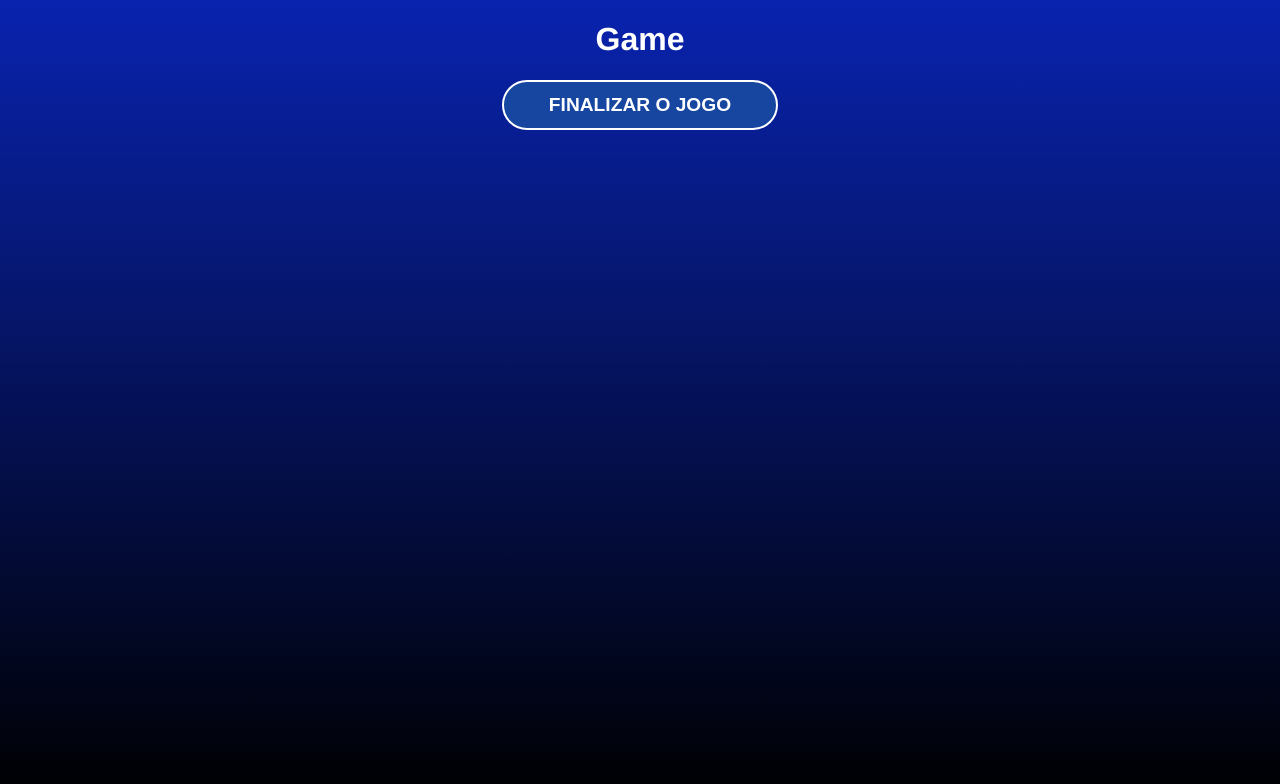
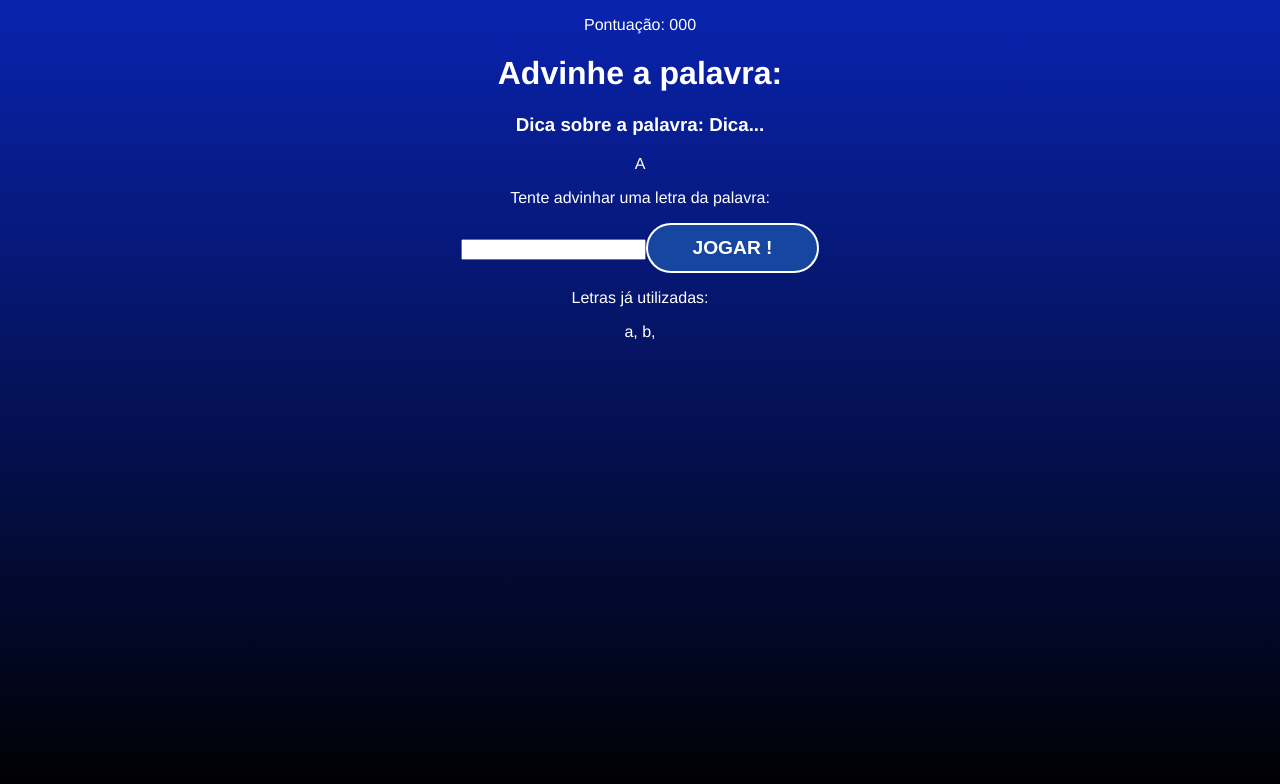
Before and after one commit to alexandrerogeriosn93/project-react-secret-word, a React (Vite) app: page / in a window 1280 px wide. Both pictures are taken after a click on the button "COMEÇAR O JOGO". Shown: the top 784 px of the page. Built offline with nearby package versions, Linux system fonts and the light colour scheme.

Commit message:
feat: add Component Game layout jsx

```diff
--- a/src/components/Game.jsx
+++ b/src/components/Game.jsx
@@ -2,9 +2,30 @@
 
 const Game = ({ verifyLetter }) => {
   return (
-    <div>
-      <h1>Game</h1>
-      <button onClick={verifyLetter}>Finalizar o jogo</button>
+    <div className="game">
+      <p className="points">
+        <span>Pontuação: 000</span>
+      </p>
+      <h1>Advinhe a palavra:</h1>
+      <h3 className="tip">
+        Dica sobre a palavra: <span>Dica...</span>
+      </h3>
+      <div className="wordContainer">
+        <span className="letter">A</span>
+        <span className="blankSquare"></span>
+      </div>
+      <div className="letterContainer">
+        <p>Tente advinhar uma letra da palavra:</p>
+        <form>
+          <input type="text" name="letter" id="letter" maxLength="1" required />
+          <button>Jogar !</button>
+        </form>
+      </div>
+      <div className="wrongLettersContainer">
+        <p>Letras já utilizadas:</p>
+        <span>a, </span>
+        <span>b, </span>
+      </div>
     </div>
   );
 };
```
